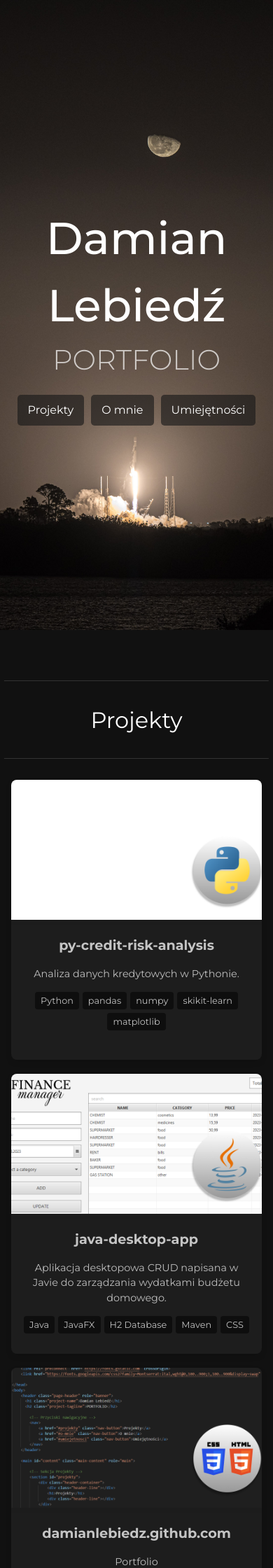
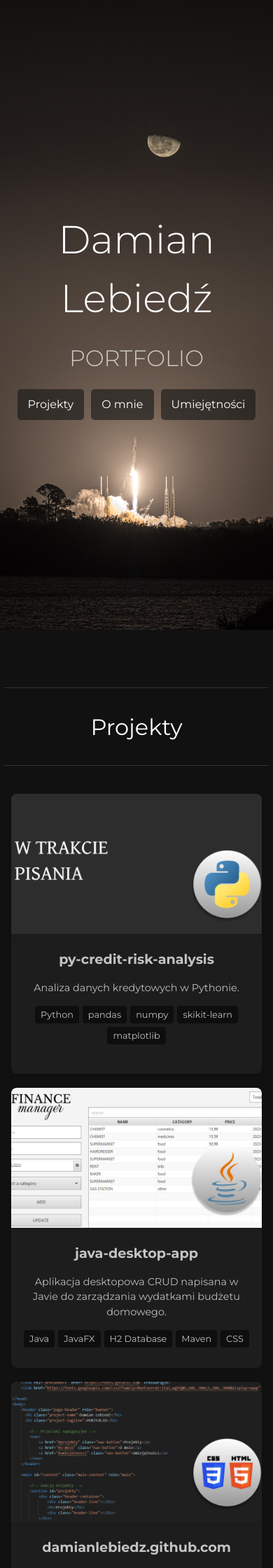
Before and after one commit to damianlebiedz/damianlebiedz.github.io, a Jekyll site: the page built from index.md, in a window 390 px wide. Shown: the top 2240 px of the page at 70% size. Built offline with Jekyll 4.4.1, drawn with Linux system fonts in a browser that asks for light colours.

Commit message:
"update"

```diff
--- a/_layouts/default.html
+++ b/_layouts/default.html
@@ -175,7 +175,7 @@
                 </a>
                 <a class="skill-tile">
                     <div class="icon-content">
-                        <h3>HTML&CSS</h3>
+                        <h3>Git</h3>
                         <img src="/assets/images/pb-git.svg" alt="Project Image" class="project-image">
                         <p>Podstawy git, obsługa z poziomu konsoli.</p>
                     </div>
--- a/assets/css/style.scss
+++ b/assets/css/style.scss
@@ -314,3 +314,39 @@ body {
   text-align: center; /* Wyśrodkowuje tekst w stopce */
   font-size: 13px;
 }
+
+@media (max-width: 768px) {
+
+  .header-title {
+      font-size: 1.8em; /* Zmniejsz tytuł */
+      margin: 5px 0; /* Zmniejsz odstępy */
+  }
+
+  .header-container {
+      text-align: center;
+      padding: 10px; /* Zmniejszenie paddingu */
+  }
+
+  .project-name {
+    font-size: 3.5em;
+    margin: 0;
+    font-family: "Montserrat", sans-serif;
+    font-weight: 300;
+  }
+
+  .project-tagline {
+    font-size: 2em;
+    margin: 20px 0 20px;      /* Przestrzeń pomiędzy opisem a przyciskami */
+    font-family: "Montserrat", sans-serif;
+    font-weight: 300;
+  }
+
+  .skills-list {
+    display: grid;
+    grid-template-columns: repeat(1, 1fr);
+    gap: 5px;
+    color: black;
+    margin: 10px;
+  }
+
+}
```
Also changed, not shown: assets/images/py-credit-risk-analysis.png.
